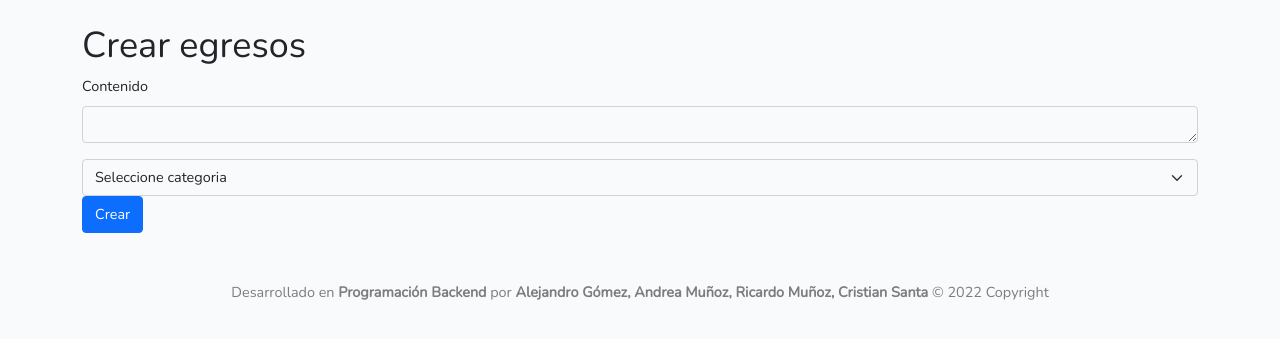
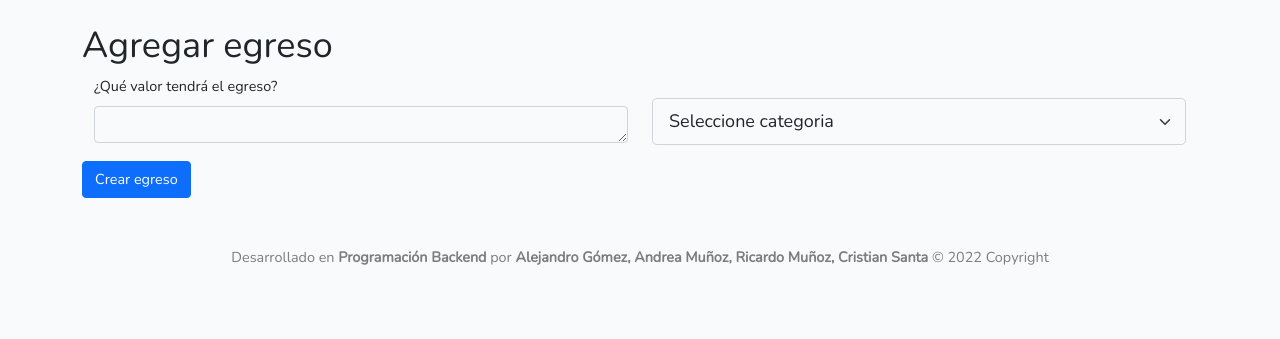
Before and after one commit to RicardoMun/ControlDeGastos, a Laravel app: page /egresos/create in a window 1280 px wide. Shown: the part 56-395 px from the top of the page. Run offline with Laravel 8, Linux system fonts and the light colour scheme; a user stored in the database is signed in; data comes from the database, SQL or seed files in the repository; parts of the project's set-up code (start-up, migrations or seed data) failed here and were passed over; some libraries are stand-ins or nearby versions.

Commit message:
Se modificaron las subviews de egresos y las rutas

```diff
--- a/resources/views/egresos/create.blade.php
+++ b/resources/views/egresos/create.blade.php
@@ -4,27 +4,20 @@
 
 
     <div class="container">
-        <h1>Crear egresos</h1>
+        <h1>Agregar egreso</h1>
+
         @include('layouts.subview-field-errors')
 
         {!! Form::open(['route' => 'egresos.store', 'method' => 'post']) !!}
-            <form>
-                <div class="mb-3">
-                    <label for="content" class="form-label" >Contenido</label>
-                    {!! Form::textarea('content', null,['class'=>"form-control",'rows'=>1] ) !!}
-                </div>
-                <select class="form-select" aria-label="Default select example">
-                    <option selected>Seleccione categoria</option>
-                    <option value="1">Transporte</option>
-                    <option value="2">Alimentacion</option>
-                    <option value="3">Vivienda</option>
-                    <option value="4">Servicios</option>
-                    <option value="5">Cine</option>
-                    <option value="6">Fiesta</option>
-                    <option value="6">Otros</option>
-                  </select>
-                <button type="submit" class="btn btn-primary">Crear</button>
-            </form>
+
+        <form>
+
+            @include('egresos.subview-campos-egresos')
+
+            <button type="submit" class="btn btn-primary">Crear egreso</button>
+
+        </form>
+
         {!! Form::close() !!}
     </div>
 
--- /dev/null
+++ b/resources/views/egresos/subview-campos-egresos.blade.php
@@ -0,0 +1,28 @@
+<div class="container">
+    <div class="section">
+        <div class="row">
+
+            <div class="col s10">
+                <div class="mb-3">
+                    <label for="content" class="form-label"> ¿Qué valor tendrá el egreso?</label>
+                    {!! Form::textarea('content', null, ['class'=>"form-control",'rows'=>1] ) !!}
+                </div>
+            </div>
+
+            <div class="col s2">
+                <label for=""></label>
+                <select class="form-select form-select-lg mb-3" aria-label=".form-select-lg example">
+                    <option selected>Seleccione categoria</option>
+                    <option value="1">Transporte</option>
+                    <option value="2">Alimentacion</option>
+                    <option value="3">Vivienda</option>
+                    <option value="4">Servicios</option>
+                    <option value="5">Cine</option>
+                    <option value="6">Fiesta</option>
+                    <option value="6">Otros</option>
+                </select>
+            </div>
+
+        </div>
+    </div>
+</div>
--- a/routes/web.php
+++ b/routes/web.php
@@ -24,9 +24,10 @@
 
     Route::get('/home', [App\Http\Controllers\HomeController::class, 'index'])->name('home');
     Route::resource('ingresos', App\Http\Controllers\IngresoController::class)->except(['index']);
-    Route::get('/coinu/{user}', [App\Http\Controllers\IngresoController::class, 'index'])->name('ingresos');
+    Route::get('/in/coinu/{user}', [App\Http\Controllers\IngresoController::class, 'index'])->name('ingresos');
+
     Route::resource('egresos', App\Http\Controllers\IngresoController::class)->except(['index']);
-    Route::get('/coinu/{user}', [App\Http\Controllers\IngresoController::class, 'index'])->name('egresos');
+    Route::get('/eg/coinu/{user}', [App\Http\Controllers\IngresoController::class, 'index'])->name('egresos');
 
     Route::resource('egresos', App\Http\Controllers\EgresoController::class)->except(['index']);
 
```
Also changed, not shown: resources/views/egresos/subview-egresos.blade.php (added, +30 -0 lines), resources/views/egresos/subview.campos.egresos.blade.php (deleted), resources/views/egresos/subview.egresos.blade.php (deleted).
